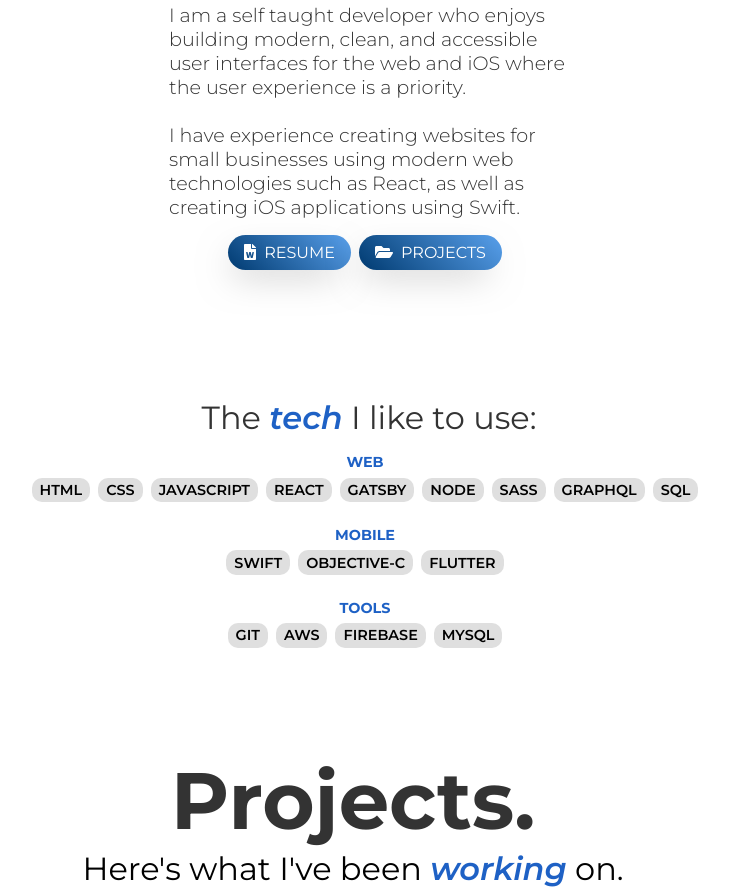
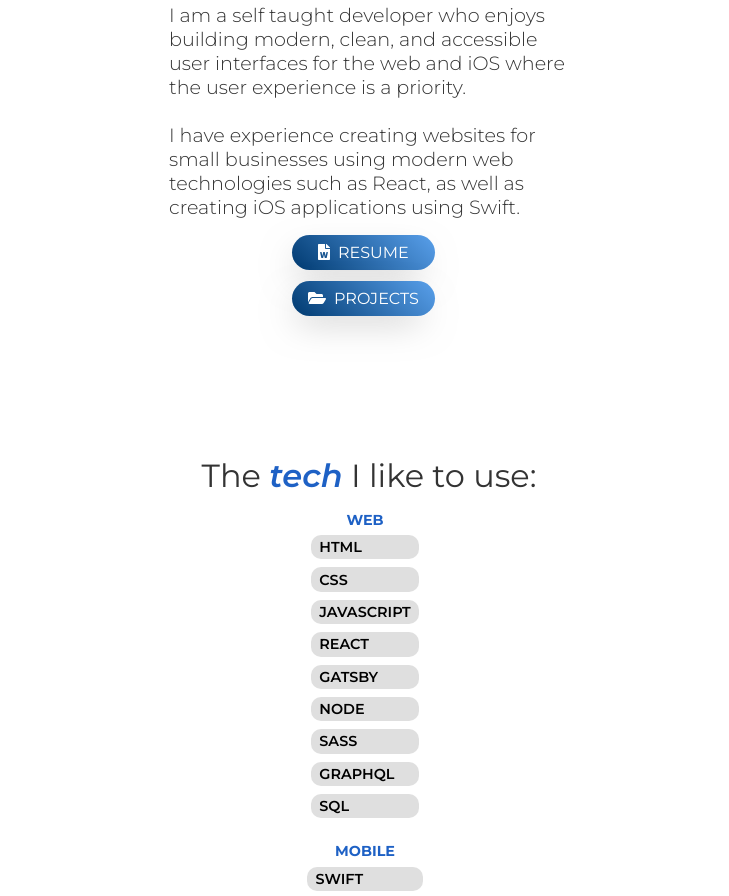
Before and after one commit to filipbrej/portfolio-site, a Gatsby site: page / in a window 1280 px wide. Shown: the part 1709-2605 px from the top of the page, without its empty margins (287-1016 px from the left). Built offline with nearby package versions, Linux system fonts and the light colour scheme; Gatsby itself is replaced by a stand-in of ours.

Commit message:
About section edits

```diff
--- a/src/sections/About.js
+++ b/src/sections/About.js
@@ -84,13 +84,15 @@ const BodyLink = styled(Link)`
   border-radius: 20px;
   text-align: center;
   transition: all 0.2s ease-in-out;
-  margin-right: 0.5rem;
+  margin-right: 0.7rem;
 
   :hover {
-    :hover {
-      transform: translateY(-3px);
-      box-shadow: -5px 13px 35px -5px rgba(130, 130, 130, 0.5);
-    }
+    transform: translateY(-3px);
+    box-shadow: -5px 13px 35px -5px rgba(130, 130, 130, 0.5);
+  }
+
+  @media (max-width: 1700px) {
+    margin-bottom: 0.7rem;
   }
 `
 
@@ -98,6 +100,10 @@ const BodyLinkWrapper = styled.div`
   display: flex;
   flex-direction: row;
   margin-bottom: 8rem;
+
+  @media (max-width: 1700px) {
+    flex-direction: column;
+  }
 `
 
 const Span = styled.span`
--- a/src/sections/Projects.js
+++ b/src/sections/Projects.js
@@ -64,6 +64,10 @@ const ProjectCard = styled.div`
   display: flex;
   flex-direction: column;
   border: 1px solid rgba(191, 191, 191, 0.5);
+
+  @media (min-width: 1800px) {
+    min-height: 35vh;
+  }
 `
 const ProjectName = styled.h3`
   font-family: "Montserrat", sans-serif;
```
